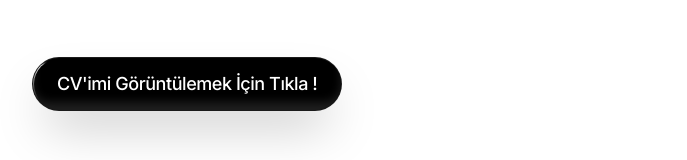
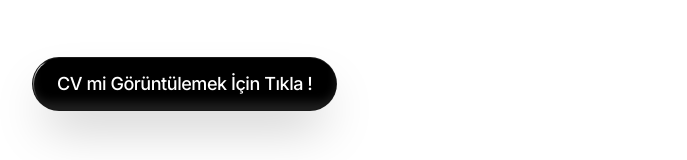
Before and after one commit to beyzarslann/my-portfolio, a Next.js app: page / in a window 1280 px wide. Shown: the part 2686-2846 px from the top of the page, without its empty margins (296-983 px from the left). Built offline with nearby package versions, Linux system fonts and the light colour scheme.

Commit message:
vercel hatasi duzeltildi

```diff
--- a/src/app/page.tsx
+++ b/src/app/page.tsx
@@ -230,7 +230,7 @@ export default function Page() {
           <a href="/cv.jpg" target="_blank" rel="noopener noreferrer">
             <ShimmerButton className="shadow-2xl">
               <div className="whitespace-pre-wrap text-center text-sm font-medium leading-none tracking-tight text-white dark:from-white dark:to-slate-900/10 lg:text-lg">
-                CV'imi Görüntülemek İçin Tıkla !
+                CV mi Görüntülemek İçin Tıkla !
               </div>
             </ShimmerButton>
           </a>
```
